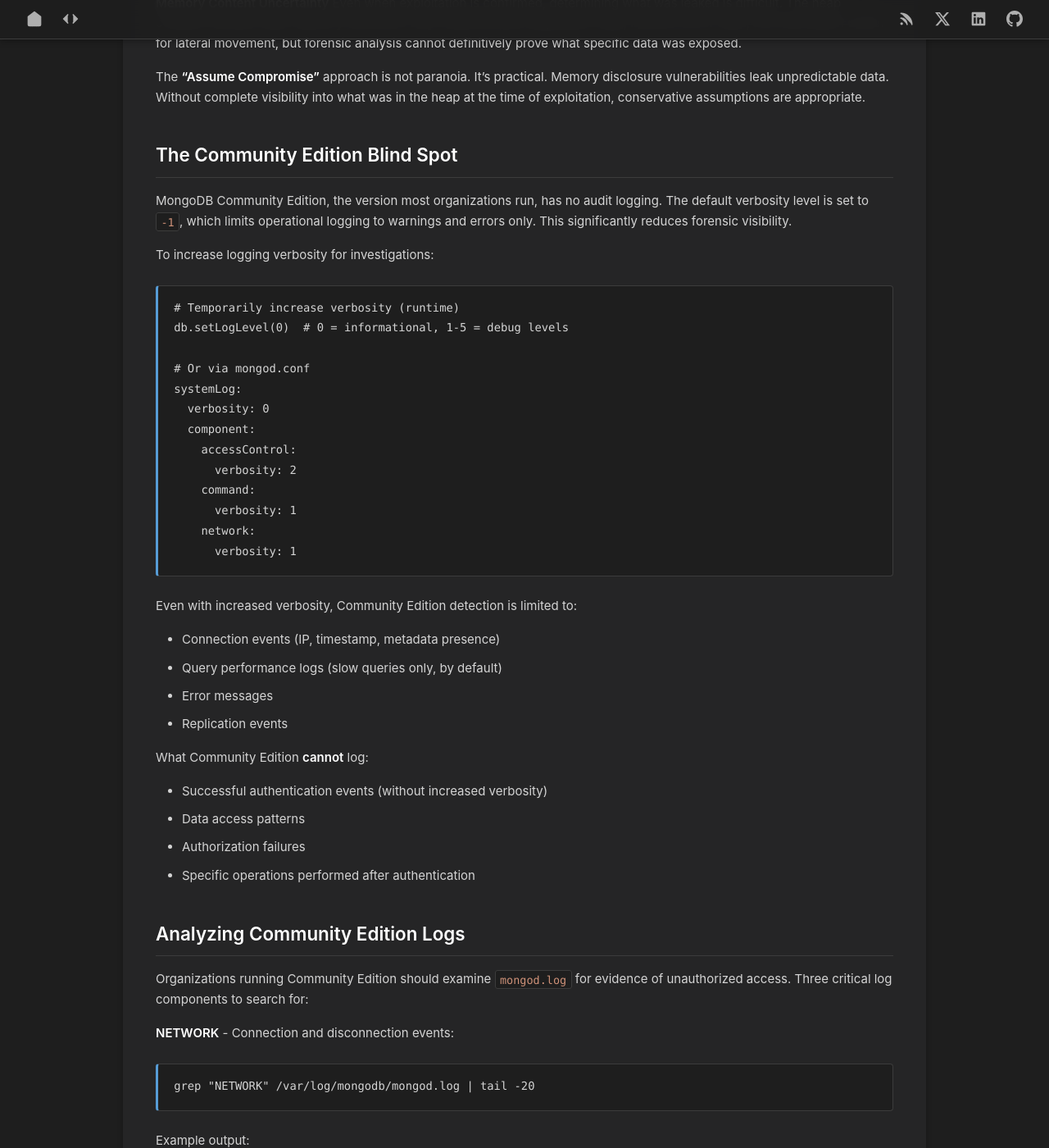
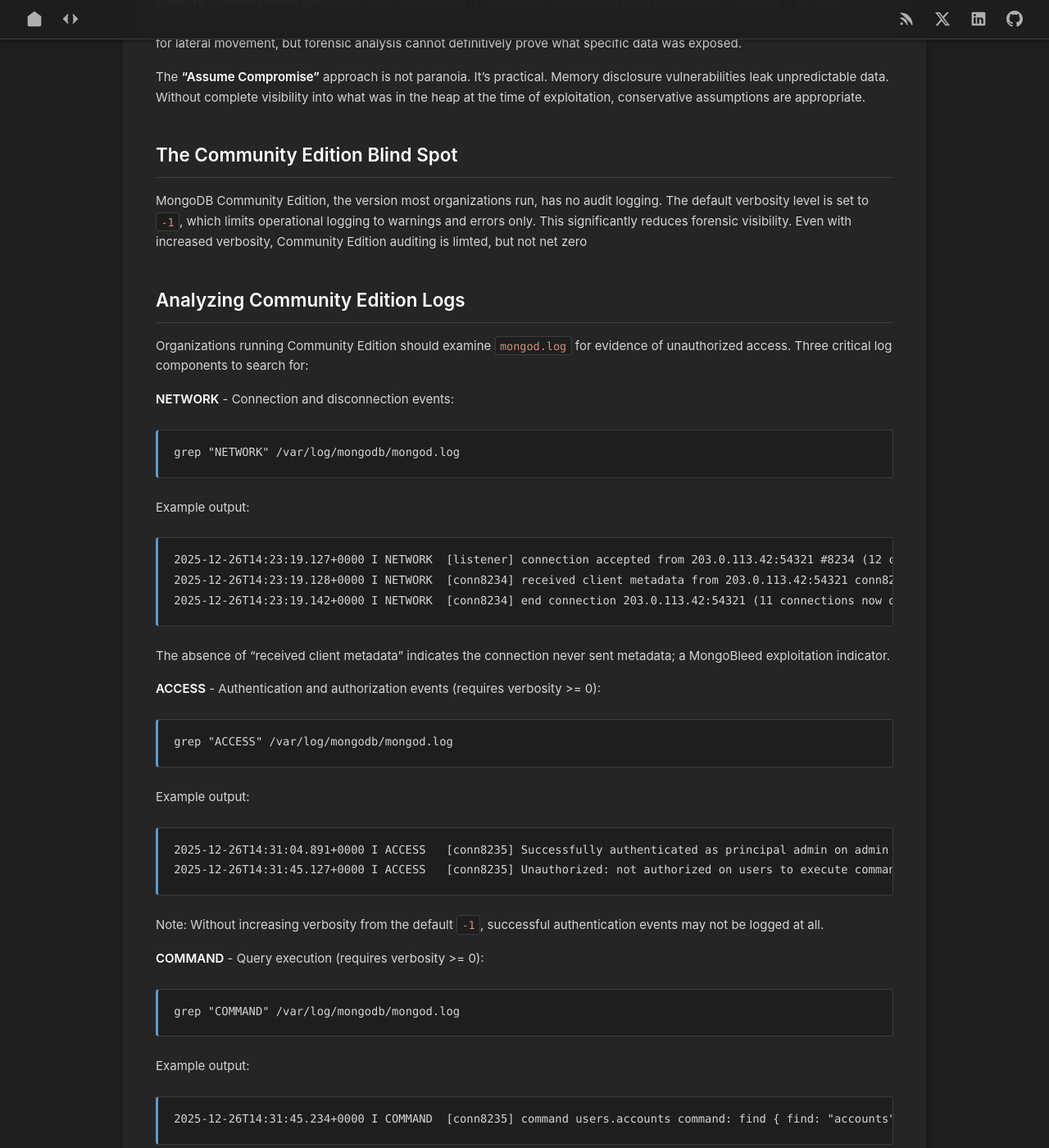
Before and after one commit to gottlabs/home, a Jekyll site: the page built from _posts/2025-12-29-mongobleed-forensics.md, in a window 1280 px wide and 1400 px high, scrolled down 4874 px. Shown: the whole window at 82% size. Built offline with Jekyll 4.4.1, drawn with Linux system fonts in a browser that asks for light colours; some of the changed text lies outside the part shown.

Commit message:
Update 2025-12-29-mongobleed-forensics.md

````diff
--- a/_posts/2025-12-29-mongobleed-forensics.md
+++ b/_posts/2025-12-29-mongobleed-forensics.md
@@ -156,38 +156,8 @@ Even when exploitation is confirmed, determining what was leaked is difficult. T
 The **"Assume Compromise"** approach is not paranoia. It's practical. Memory disclosure vulnerabilities leak unpredictable data. Without complete visibility into what was in the heap at the time of exploitation, conservative assumptions are appropriate.
 
 ### The Community Edition Blind Spot
-MongoDB Community Edition, the version most organizations run, has no audit logging. The default verbosity level is set to `-1`, which limits operational logging to warnings and errors only. This significantly reduces forensic visibility.
+MongoDB Community Edition, the version most organizations run, has no audit logging. The default verbosity level is set to `-1`, which limits operational logging to warnings and errors only. This significantly reduces forensic visibility. Even with increased verbosity, Community Edition auditing is limted, but not net zero
 
-To increase logging verbosity for investigations:
-
-```bash
-# Temporarily increase verbosity (runtime)
-db.setLogLevel(0)  # 0 = informational, 1-5 = debug levels
-
-# Or via mongod.conf
-systemLog:
-  verbosity: 0
-  component:
-    accessControl:
-      verbosity: 2
-    command:
-      verbosity: 1
-    network:
-      verbosity: 1
-```
-
-Even with increased verbosity, Community Edition detection is limited to:
-
-- Connection events (IP, timestamp, metadata presence)
-- Query performance logs (slow queries only, by default)
-- Error messages
-- Replication events
-
-What Community Edition **cannot** log:
-- Successful authentication events (without increased verbosity)
-- Data access patterns
-- Authorization failures
-- Specific operations performed after authentication
 
 ### Analyzing Community Edition Logs
 
@@ -195,7 +165,7 @@ Organizations running Community Edition should examine `mongod.log` for evidence
 
 **NETWORK** - Connection and disconnection events:
 ```bash
-grep "NETWORK" /var/log/mongodb/mongod.log | tail -20
+grep "NETWORK" /var/log/mongodb/mongod.log
 ```
 
 Example output:
@@ -209,7 +179,7 @@ The absence of "received client metadata" indicates the connection never sent me
 
 **ACCESS** - Authentication and authorization events (requires verbosity >= 0):
 ```bash
-grep "ACCESS" /var/log/mongodb/mongod.log | tail -20
+grep "ACCESS" /var/log/mongodb/mongod.log
 ```
 
 Example output:
@@ -222,7 +192,7 @@ Note: Without increasing verbosity from the default `-1`, successful authenticat
 
 **COMMAND** - Query execution (requires verbosity >= 0):
 ```bash
-grep "COMMAND" /var/log/mongodb/mongod.log | tail -20
+grep "COMMAND" /var/log/mongodb/mongod.log
 ```
 
 Example output:
@@ -230,7 +200,7 @@ Example output:
 2025-12-26T14:31:45.234+0000 I COMMAND  [conn8235] command users.accounts command: find { find: "accounts", filter: {}, $db: "users" } planSummary: COLLSCAN keysExamined:0 docsExamined:47293 cursorExhausted:1 numYields:370 nreturned:47293 reslen:8947234 locks:{ Global: { acquireCount: { r: 742 } }, Database: { acquireCount: { r: 371 } }, Collection: { acquireCount: { r: 371 } } } protocol:op_msg 127ms
 ```
 
-This shows a complete collection scan that returned 47,293 documents; potential data exfiltration.
+This shows a complete collection scan that returned 47,293 documents; potential data exfiltration?
 
 **Enterprise with Verbose Auditing:**
 ```bash
@@ -241,8 +211,6 @@ This shows a complete collection scan that returned 47,293 documents; potential
 [2025-12-26 14:32:15] DISCONNECT: user=admin, ip=203.0.113.42
 ```
 Conclusion: Attacker authenticated as admin, dumped entire accounts collection with full audit trail.
-
-The gap between default Community Edition logging and Enterprise auditing is substantial. The gap between default Community Edition (`-1`) and properly configured Community Edition (`0` or higher) is also significant.
 
 ### The Metadata-Only Problem
 
@@ -259,15 +227,7 @@ Two primary public exploits exist for MongoBleed:
 Released December 25, 2025 by security researcher Joe Desimone.
 Repository: https://github.com/joe-desimone/mongobleed
 
-The tool includes a Docker Compose configuration for testing against a vulnerable MongoDB instance:
-
-This exploit is responsible for the behavioral signature discussed in this post: thousands of connections per minute with no client metadata.
-
-**2. Additional PoC Variants**
-
-Following the initial disclosure, additional proof-of-concept implementations appeared on GitHub and security forums. Most follow the same basic pattern but with variations in scanning strategy and output formatting.
-
-The low barrier to exploitation requiring only Python and network connectivity accelerated widespread scanning activity within hours of the original PoC release.
+The tool includes a Docker Compose configuration for testing against a vulnerable MongoDB instance. This exploit is responsible for the behavioral signature discussed in this post: thousands of connections per minute with no client metadata.
 
 ### Detection Tooling
 
@@ -328,15 +288,12 @@ Both tools analyze the same behavioral signatures. Both suffer from the same lim
 
 ### Patch Status and Affected Versions
 The vulnerability impacts MongoDB versions 8.2.0 through 8.2.2, 8.0.0 through 8.0.16, 7.0.0 through 7.0.27, 6.0.0 through 6.0.26, 5.0.0 through 5.0.31, 4.4.0 through 4.4.29, and all versions of 4.2, 4.0, and 3.6.
-
 Fixed versions: 8.2.3, 8.0.17, 7.0.28, 6.0.27, 5.0.32, 4.4.30
-
 End-of-life versions (3.6, 4.0, 4.2) will not receive patches. Organizations running these versions face permanent exposure.
 
 ### Workaround: Disable Compression
 
 If patching is not immediately possible:
-
 ```yaml
 # mongod.conf - Disable zlib compression
 net:
@@ -359,15 +316,7 @@ Three forensic realities:
 3. **Memory disclosure scope cannot be determined definitively after the fact**
 Detection is useless without evidence. Evidence is useless without retention. Retention is useless without analysis capability. Analysis capability requires the right edition with the right configuration.
 
-<span class="disclaimer">
-Organizations with confirmed MongoBleed exploitation should assume credentials in memory were compromised. Credential rotation is not optional. Scope assessment is limited by available evidence, not by analysis quality.
-</span>
-
-<span class="disclaimer">
-The absence of detected exploitation does not prove the absence of compromise. Log gaps, attacker adaptation, and detection evasion are all plausible. Conservative security posture is warranted.
-</span>
-
-### Considerations for Forensic Preparedness
+### Considerations for Forensic Readiness
 
 For organizations running MongoDB in production:
 
@@ -422,9 +371,6 @@ Incident response checklist when MongoBleed exploitation is confirmed:
 - [ ] **If audit logs available**: Identify specific collections accessed
 - [ ] **If no audit logs**: Assume all data potentially compromised
 ```
-
-**Methodological Note**: Analysis based on public vulnerability disclosure, proof-of-concept exploit code from joe-desimone/mongobleed, and community detection research from Eric Capuano and Florian Roth. Real-world exploitation behavior may differ from documented proof-of-concept patterns. Investigations should not rely solely on behavioral signatures.
-
 ### References
 - [**Vulnerability Disclosure**: OX Security](https://www.ox.security/blog/attackers-could-exploit-zlib-to-exfiltrate-data-cve-2025-14847/)
 - [**Original PoC**: joe-desimone/mongobleed](https://github.com/joe-desimone/mongobleed)
````
